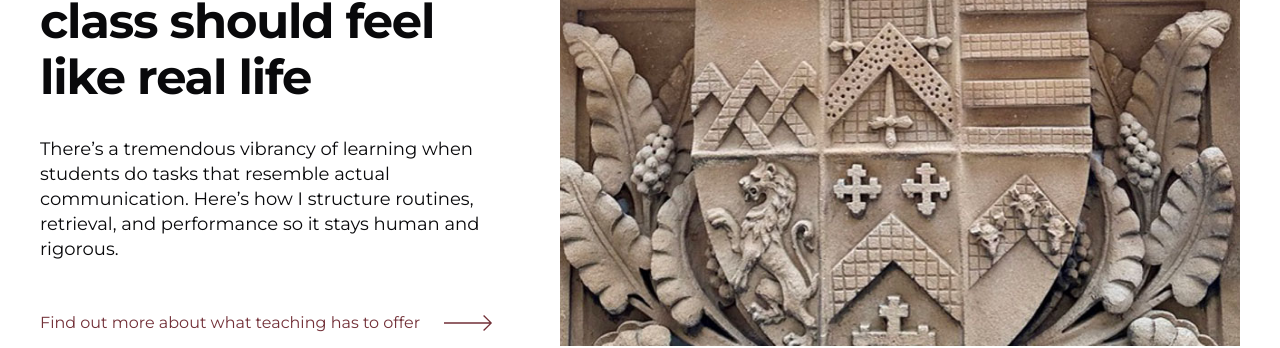
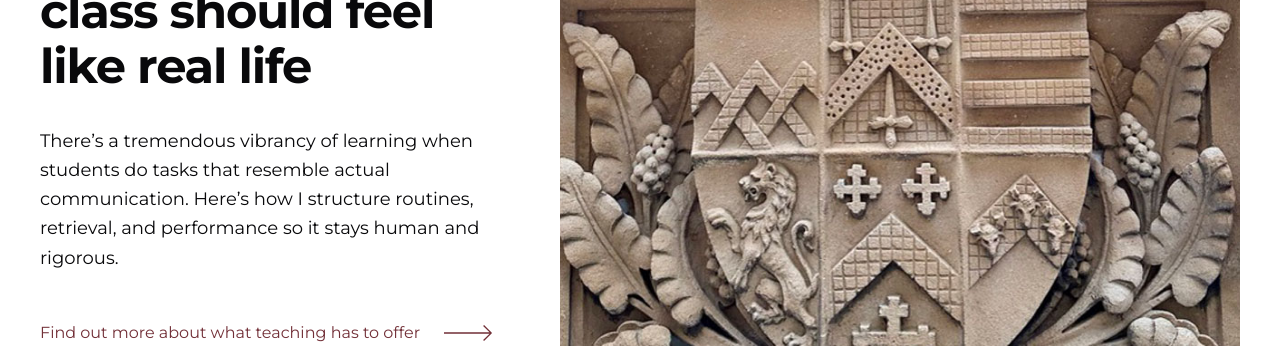
Before and after one commit to RiseforHope/personal-website, a Next.js app: page / in a window 1280 px wide. Shown: the part 1040-1388 px from the top of the page. Built offline with nearby package versions, Linux system fonts and the light colour scheme; no server answers.

Commit message:
auth feature

```diff
--- a/components/blog/FeatureCards.tsx
+++ b/components/blog/FeatureCards.tsx
@@ -44,7 +44,7 @@ function FeatureCard({
             {title}
           </h2>
 
-          <p className="mt-10 md:mt-8 max-w-prose text-body text-zinc-950">{excerpt}</p>
+          <p className="mt-10 md:mt-8 max-w-prose text-body text-zinc-950 leading-relaxed">{excerpt}</p>
 
           {/* CTA row */}
           <Link
```
